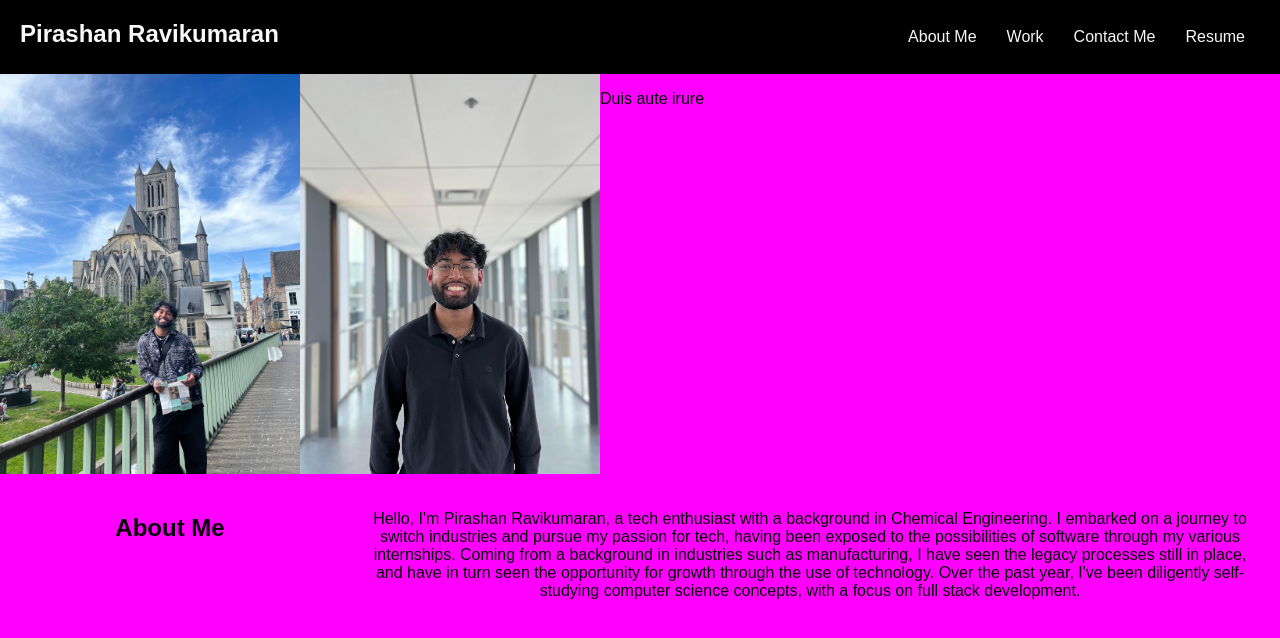
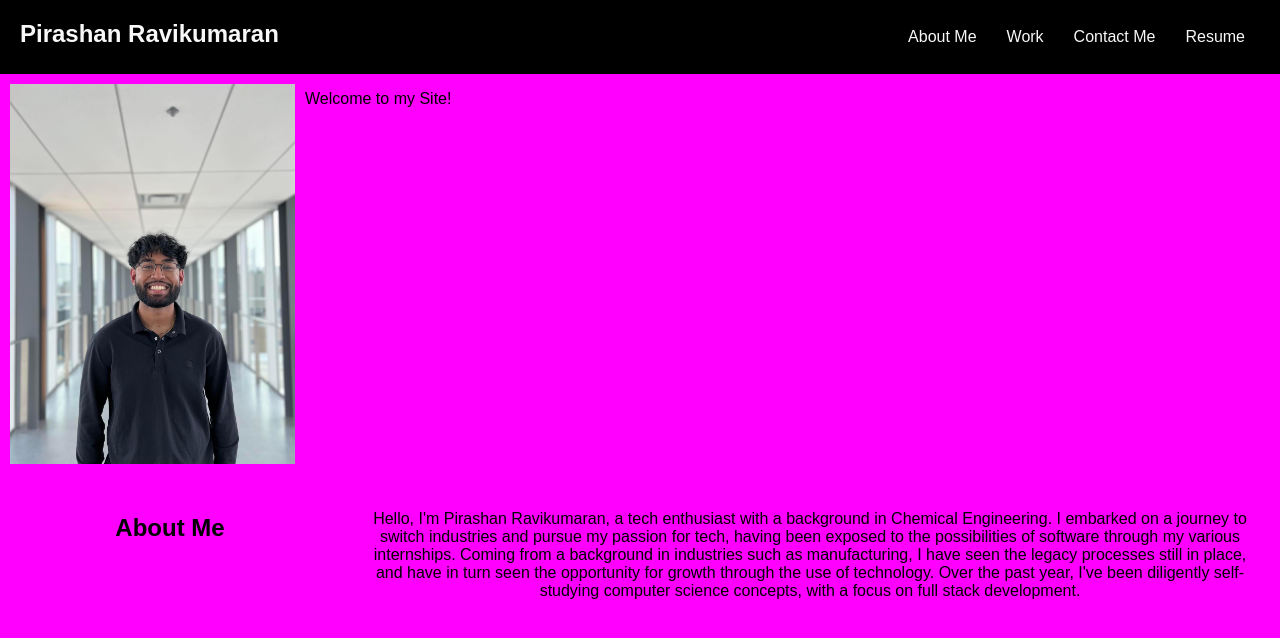
Before and after one commit to Pirashan/DTTP-Responsive-Profile, a plain HTML site: page index.html in a window 1280 px wide. Shown: the top 638 px of the page. Drawn offline with Linux system fonts and the light colour scheme.

Commit message:
removed image

```diff
--- a/index.html
+++ b/index.html
@@ -30,9 +30,8 @@
 
     <div id="main-bio">
         <div style="display:flex;">
-          <img src="/DTTP-Responsive-Profile/assets/profile_image.jpeg" alt="Pirashan Ravikumaran">
-          <img src="/DTTP-Responsive-Profile/assets/profilepic.jpg" alt="Pirashan Ravikumaran">
-          <p>Duis aute irure</p>
+          <img style="padding:10px;" src="/DTTP-Responsive-Profile/assets/profilepic.jpg" alt="Pirashan Ravikumaran">
+          <p>Welcome to my Site!</p>
         </div>
       </div>
 
```
